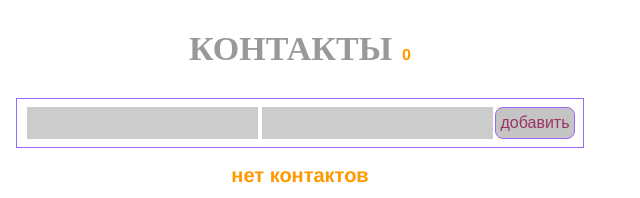
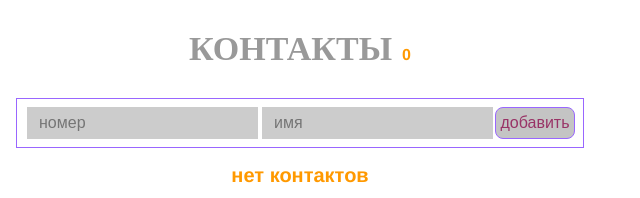
Before and after one commit to Shilachkashila/t-book, a Vue app: page / in a window 1280 px wide. Shown: the top 198 px of the page, without its empty margins (0-640 px from the left). Built offline with nearby package versions, Linux system fonts and the light colour scheme.

Commit message:
20.01 валидация через метод

```diff
--- a/src/components/formAdd.vue
+++ b/src/components/formAdd.vue
@@ -1,13 +1,17 @@
 <template>
   <div>
     <!-- вместо обычного(prevent)поведения формы(submit)приниает(=)функцию(onSubmit) -->
-    <form v-on:submit.prevent="onSubmit">
-      <input type="text" name="phone-number" v-model='telephone'>
-      <input type="text" name="name" v-model='title'>
+    <form autocomplete="off"
+    v-on:submit.prevent="onSubmit">
+      <!-- =<p v-if="errors.length">только цифры <span>1-9</span> дефис <span> - </span>скобки <span>()</span> </p> -->
+      <input type="text" maxlength="20" name="phoneNumber" placeholder="номер"
+      v-model='telephone'>
+      <input type="text" name="name" placeholder="имя"
+      v-model='title'>
       <button
       v-on:keyup.enter="onSubmit"
-      type="submit" name="добавить"
-      >добавить</button>
+      type="submit" name="добавить">
+      добавить</button>
     </form>
   </div>
 </template>
@@ -16,23 +20,31 @@ export default {
   name: "",
   data() {
     return {
+      // e=rrors: [],
       title: '',
       telephone: '',
-    }
+    };
   },
   methods: {
   onSubmit() {
-    // всё что в поле data доступно через ключевое слово thiss
-    if (this.title.trim() && this.telephone.trim()) {
-      const newNumb = { id: Date.now(), telephone: this.telephone, title: this.title, completed: false }
-      this.$emit('add-numb', newNumb)
-      this.title = ''
-      this.telephone = ''
+    if (!this.validPhoneNumber(this.telephone)) {
+      return false;
+    }
+     if (this.title.trim() && this.telephone.trim()) {
+      const newNumb = { id: Date.now(), telephone: this.telephone, title: this.title, completed: false };
+      this.$emit('add-numb', newNumb);
+      this.title = '';
+      this.telephone = '';
+    }
+    },
+  validPhoneNumber: function (telephone) {
+      var re = /[0-9()-]+/;
+      return re.test(telephone);
     }
   }
-}
-}
+};
 </script>
+
 <style scoped>
 div {
   margin-bottom: 1rem;
```
